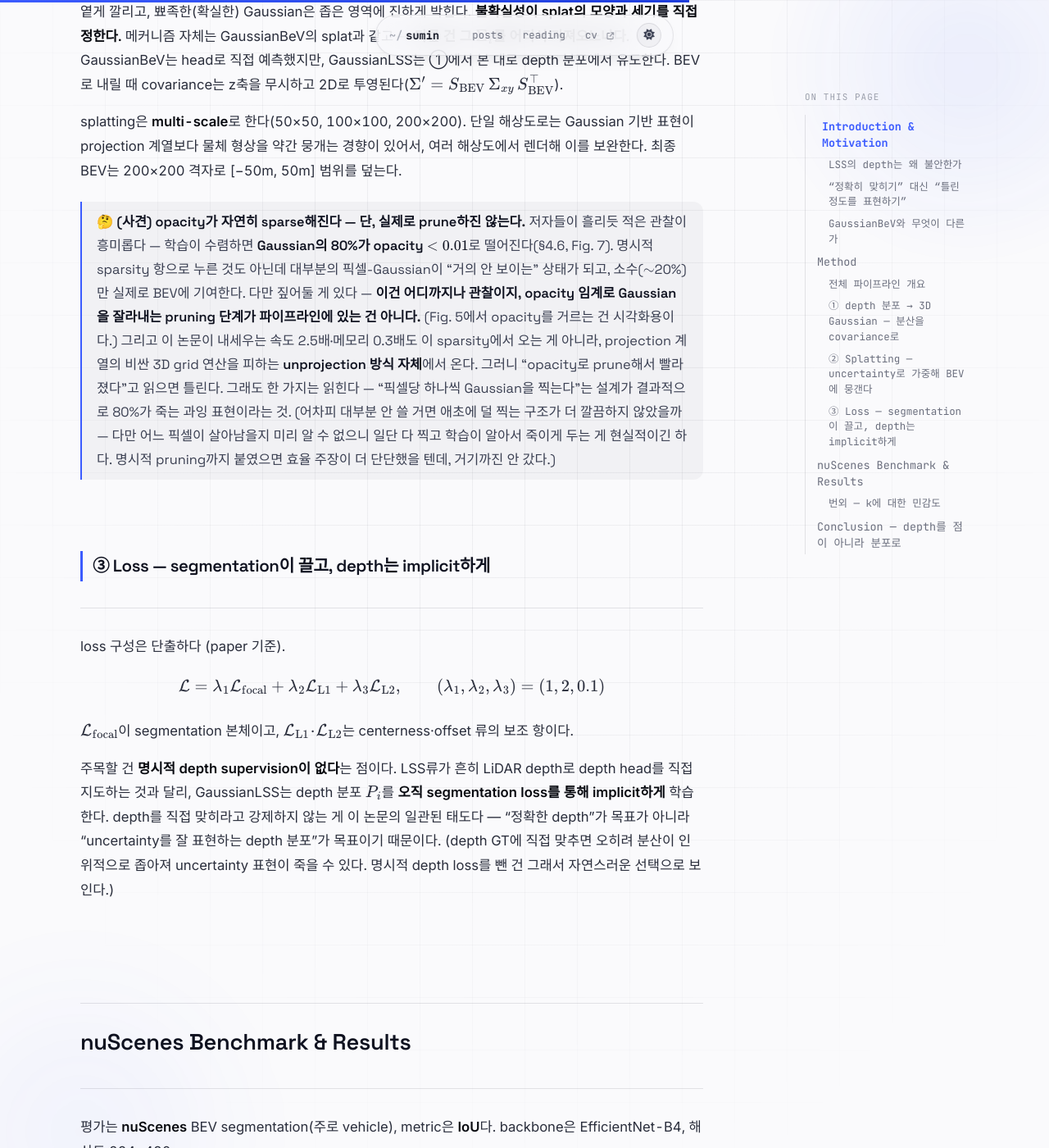
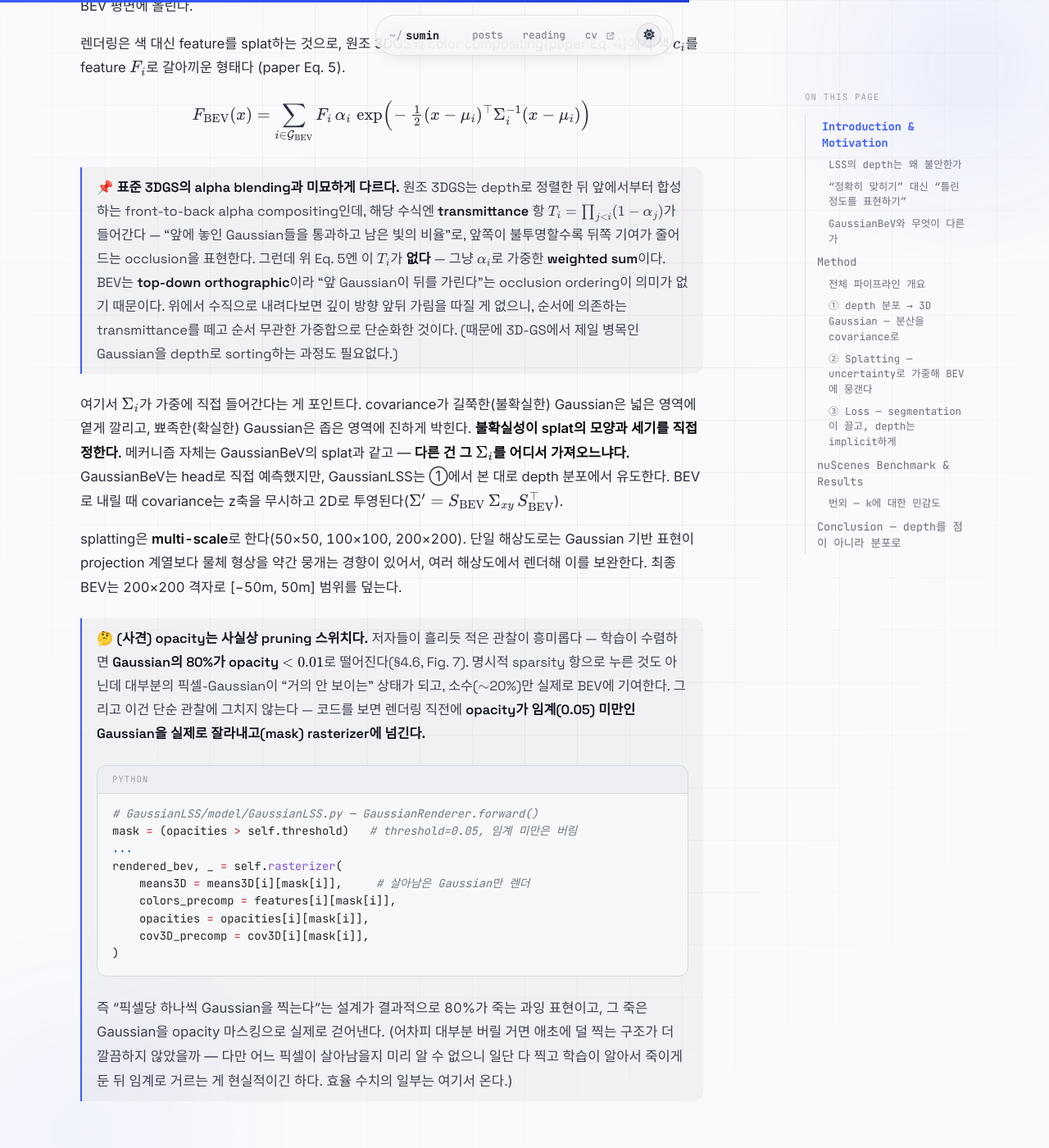
Before and after one commit to sumin1ee/sumin1ee.github.io, a Jekyll site: the page built from _posts/2026-06-10-gaussianlss-paper-review.md, in a window 1280 px wide and 1400 px high, scrolled down 5898 px. Shown: the whole window at 82% size. Built offline with Jekyll 4.4.1, drawn with Linux system fonts in a browser that asks for light colours; some of the changed text lies outside the part shown.

Commit message:
Add code walkthrough to GaussianLSS review; fix opacity pruning claim
Mirror the TopoLogic-style code↔equation mapping that was missing:
- pred_depth(): show mean/covariance derivation matches Eq. 3–4, and
  that error_tolerance²/9 scaling is where the k·σ soft range is
  actually implemented.
- GaussianRenderer: opacity threshold (0.05) masks out Gaussians before
  rasterization — i.e. there IS a real pruning step. Corrects the
  earlier "no pruning" wording, now verified against the official code.

Co-Authored-By: Claude Opus 4.8 (1M context) <noreply@anthropic.com>

````diff
--- a/_posts/2026-06-10-gaussianlss-paper-review.md
+++ b/_posts/2026-06-10-gaussianlss-paper-review.md
@@ -114,6 +114,21 @@ $$
 \mu_{3d} = \sum_i P_i(p)\, p_i^{3d}, \qquad \Sigma = \sum_i P_i(p)\,(p_i^{3d} - \mu_{3d})(p_i^{3d} - \mu_{3d})^\top
 $$
 
+코드(`GaussianLSS/model/GaussianLSS.py`의 `pred_depth()`)도 정확히 이 두 줄이다 — depth를 softmax해 확률을 만들고, 3D 좌표를 그 확률로 가중평균하면 mean, 평균에서의 편차(`delta_3d`)의 외적을 가중합하면 covariance다.
+
+```python
+# GaussianLSS/model/GaussianLSS.py — pred_depth()
+depth_prob = depth.softmax(1)                                   # P_i(p)
+pred_coords_3d = (depth_prob.unsqueeze(-1) * coords_3d).sum(1)   # μ_3d = Σ P_i · p_i^3d
+
+delta_3d = pred_coords_3d.unsqueeze(1) - coords_3d
+cov = (depth_prob[...,None,None] * (delta_3d.unsqueeze(-1) @ delta_3d.unsqueeze(-2))).sum(1)  # Σ
+scale = (self.error_tolerance ** 2) / 9
+cov = cov * scale                                               # k로 covariance 스케일
+```
+
+마지막 두 줄을 눈여겨보자. covariance에 $$\text{(error\_tolerance)}^2/9$$를 곱한다. 앞서 말한 error tolerance 계수 $$k$$가 <strong>여기서 covariance의 크기로 들어간다</strong> — $$/9$$는 $$3\sigma$$ 규약($$(k/3)^2$$)에서 온 것으로, "$$k\sigma$$ 범위를 covariance로 환산"하는 장치다. 즉 $$[\mu-k\sigma, \mu+k\sigma]$$라는 soft 범위가 추상적 비유가 아니라 이 한 줄의 스케일링으로 실제 구현돼 있다.
+
 여기서 $$\Sigma$$가 바로 <strong>depth 불확실성의 3D 번역</strong>이다. depth 분포가 한 bin에 뾰족하게 몰리면 $$p_i^{3d}$$들이 한 점에 모여 $$\Sigma$$가 작아지고, 분포가 넓게 퍼지면 $$p_i^{3d}$$들이 ray를 따라 늘어서 $$\Sigma$$가 그 방향으로 길쭉해진다. 즉 <strong>covariance의 주축이 ray 방향과 정렬</strong>되며, 그 길이가 depth 불확실성의 크기다.
 
 > <strong>📐 잠깐 — covariance가 ray를 따라 길쭉해지는 게 핵심이다.</strong> depth가 불확실한 픽셀에서 진짜 모르는 건 "ray 위 어디냐"이지, ray와 수직인 방향(이미지 평면상 위치)이 아니다. 이미지상 위치는 픽셀 좌표로 이미 정해져 있으니까. 그래서 불확실성은 자연히 <em>ray 방향</em>으로만 퍼지고, $$\Sigma$$도 그 방향으로 늘어난 타원체가 된다. 이게 "object extent를 implicit하게 잡는다"는 주장의 실체다 — 멀리 있어 depth가 모호한 물체일수록 Gaussian이 깊이 방향으로 길게 늘어나, 그 물체가 차지할 법한 범위를 자연스럽게 덮는다. (직접 extent를 regression하는 변형은 ablation에서 1.3%p 더 낮았다. 분포에서 유도하는 쪽이 낫다는 것.)
@@ -138,7 +153,21 @@ $$
 
 splatting은 <strong>multi-scale</strong>로 한다(50×50, 100×100, 200×200). 단일 해상도로는 Gaussian 기반 표현이 projection 계열보다 물체 형상을 약간 뭉개는 경향이 있어서, 여러 해상도에서 렌더해 이를 보완한다. 최종 BEV는 200×200 격자로 [−50m, 50m] 범위를 덮는다.
 
-> 🤔 <strong>(사견) opacity가 자연히 sparse해진다 — 단, 실제로 prune하진 않는다.</strong> 저자들이 흘리듯 적은 관찰이 흥미롭다 — 학습이 수렴하면 <strong>Gaussian의 80%가 opacity $$\lt 0.01$$</strong>로 떨어진다(§4.6, Fig. 7). 명시적 sparsity 항으로 누른 것도 아닌데 대부분의 픽셀-Gaussian이 "거의 안 보이는" 상태가 되고, 소수($$\sim$$20%)만 실제로 BEV에 기여한다. 다만 짚어둘 게 있다 — <strong>이건 어디까지나 관찰이지, opacity 임계로 Gaussian을 잘라내는 pruning 단계가 파이프라인에 있는 건 아니다.</strong> (Fig. 5에서 opacity를 거르는 건 시각화용이다.) 그리고 이 논문이 내세우는 속도 2.5배·메모리 0.3배도 이 sparsity에서 오는 게 아니라, projection 계열의 비싼 3D grid 연산을 피하는 <strong>unprojection 방식 자체</strong>에서 온다. 그러니 "opacity로 prune해서 빨라졌다"고 읽으면 틀린다. 그래도 한 가지는 읽힌다 — "픽셀당 하나씩 Gaussian을 찍는다"는 설계가 결과적으로 80%가 죽는 과잉 표현이라는 것. (어차피 대부분 안 쓸 거면 애초에 덜 찍는 구조가 더 깔끔하지 않았을까 — 다만 어느 픽셀이 살아남을지 미리 알 수 없으니 일단 다 찍고 학습이 알아서 죽이게 두는 게 현실적이긴 하다. 명시적 pruning까지 붙였으면 효율 주장이 더 단단했을 텐데, 거기까진 안 갔다.)
+> 🤔 <strong>(사견) opacity는 사실상 pruning 스위치다.</strong> 저자들이 흘리듯 적은 관찰이 흥미롭다 — 학습이 수렴하면 <strong>Gaussian의 80%가 opacity $$\lt 0.01$$</strong>로 떨어진다(§4.6, Fig. 7). 명시적 sparsity 항으로 누른 것도 아닌데 대부분의 픽셀-Gaussian이 "거의 안 보이는" 상태가 되고, 소수($$\sim$$20%)만 실제로 BEV에 기여한다. 그리고 이건 단순 관찰에 그치지 않는다 — 코드를 보면 렌더링 직전에 <strong>opacity가 임계(0.05) 미만인 Gaussian을 실제로 잘라내고(mask) rasterizer에 넘긴다.</strong>
+>
+> ```python
+> # GaussianLSS/model/GaussianLSS.py — GaussianRenderer.forward()
+> mask = (opacities > self.threshold)   # threshold=0.05, 임계 미만은 버림
+> ...
+> rendered_bev, _ = self.rasterizer(
+>     means3D = means3D[i][mask[i]],     # 살아남은 Gaussian만 렌더
+>     colors_precomp = features[i][mask[i]],
+>     opacities = opacities[i][mask[i]],
+>     cov3D_precomp = cov3D[i][mask[i]],
+> )
+> ```
+>
+> 즉 "픽셀당 하나씩 Gaussian을 찍는다"는 설계가 결과적으로 80%가 죽는 과잉 표현이고, 그 죽은 Gaussian을 opacity 마스킹으로 실제로 걷어낸다. (어차피 대부분 버릴 거면 애초에 덜 찍는 구조가 더 깔끔하지 않았을까 — 다만 어느 픽셀이 살아남을지 미리 알 수 없으니 일단 다 찍고 학습이 알아서 죽이게 둔 뒤 임계로 거르는 게 현실적이긴 하다. 효율 수치의 일부는 여기서 온다.)
 
 <br>
 
@@ -311,6 +340,21 @@ $$
 \mu_{3d} = \sum_i P_i(p)\, p_i^{3d}, \qquad \Sigma = \sum_i P_i(p)\,(p_i^{3d} - \mu_{3d})(p_i^{3d} - \mu_{3d})^\top
 $$
 
+The code (`pred_depth()` in `GaussianLSS/model/GaussianLSS.py`) is exactly these two lines — softmax the depth into probabilities, take the probability-weighted average of the 3D coordinates for the mean, and the probability-weighted sum of outer products of the deviation (`delta_3d`) for the covariance.
+
+```python
+# GaussianLSS/model/GaussianLSS.py — pred_depth()
+depth_prob = depth.softmax(1)                                   # P_i(p)
+pred_coords_3d = (depth_prob.unsqueeze(-1) * coords_3d).sum(1)   # μ_3d = Σ P_i · p_i^3d
+
+delta_3d = pred_coords_3d.unsqueeze(1) - coords_3d
+cov = (depth_prob[...,None,None] * (delta_3d.unsqueeze(-1) @ delta_3d.unsqueeze(-2))).sum(1)  # Σ
+scale = (self.error_tolerance ** 2) / 9
+cov = cov * scale                                               # scale covariance by k
+```
+
+Note the last two lines: the covariance is multiplied by $$\text{(error\_tolerance)}^2/9$$. The error-tolerance coefficient $$k$$ mentioned earlier <strong>enters here as the size of the covariance</strong> — the $$/9$$ comes from the $$3\sigma$$ convention ($$(k/3)^2$$), converting the "$$k\sigma$$ range" into a covariance. So the soft range $$[\mu-k\sigma, \mu+k\sigma]$$ isn't an abstract metaphor; it's implemented by this one scaling line.
+
 $$\Sigma$$ is the <strong>3D translation of depth uncertainty</strong>. If the depth distribution is peaked on one bin, the $$p_i^{3d}$$ cluster to a point and $$\Sigma$$ is small; if it's spread out, the $$p_i^{3d}$$ line up along the ray and $$\Sigma$$ elongates in that direction. So <strong>the covariance's principal axis aligns with the ray</strong>, and its length is the magnitude of the depth uncertainty.
 
 > <strong>📐 A quick aside — the covariance elongating along the ray is the whole point.</strong> For a pixel with uncertain depth, what's truly unknown is "where along the ray," not the direction perpendicular to it (its image-plane position) — that's already fixed by the pixel coordinate. So the uncertainty naturally spreads only along the <em>ray direction</em>, and $$\Sigma$$ becomes an ellipsoid stretched that way. That's the substance behind "captures object extent implicitly" — the farther and more depth-ambiguous the object, the longer the Gaussian stretches in depth, naturally covering the range it might occupy. (A variant that regresses extent directly was 1.3%p lower in the ablation — deriving from the distribution wins.)
@@ -335,7 +379,21 @@ The point is that $$\Sigma_i$$ enters the weighting directly. An elongated (unce
 
 Splatting is done <strong>multi-scale</strong> (50×50, 100×100, 200×200). At a single resolution, Gaussian-based representations tend to distort object shapes a bit more than projection methods, so rendering at several scales compensates. The final BEV is a 200×200 grid covering [−50m, 50m].
 
-> 🤔 <strong>(My take) opacity goes sparse on its own — but it isn't actually pruned.</strong> An observation the authors drop almost in passing is striking — once training converges, <strong>80% of the Gaussians fall to opacity $$\lt 0.01$$</strong> (§4.6, Fig. 7). Without any explicit sparsity penalty, most pixel-Gaussians become "nearly invisible," and only a minority ($$\sim$$20%) actually contribute to the BEV. But one caveat — <strong>this is purely an observation; there is no pruning step in the pipeline that removes low-opacity Gaussians by a threshold.</strong> (The opacity filtering in Fig. 5 is for visualization.) And the paper's headline 2.5× speed / 0.3× memory don't come from this sparsity either — they come from the <strong>unprojection approach itself</strong>, which avoids the expensive 3D-grid operations of projection methods. So reading it as "it got faster by pruning via opacity" is wrong. Still, one thing does come through — that "one Gaussian per pixel" ends up an over-representation where 80% die off. (If most won't be used anyway, wouldn't a structure that stamps fewer to begin with be cleaner? — though, since you can't know in advance which pixels survive, stamping all and letting training kill them off is the pragmatic move. An explicit pruning step would have made the efficiency claim sturdier, but they didn't go there.)
+> 🤔 <strong>(My take) opacity effectively acts as a pruning switch.</strong> An observation the authors drop almost in passing is striking — once training converges, <strong>80% of the Gaussians fall to opacity $$\lt 0.01$$</strong> (§4.6, Fig. 7). Without any explicit sparsity penalty, most pixel-Gaussians become "nearly invisible," and only a minority ($$\sim$$20%) actually contribute to the BEV. And this isn't just an observation — in the code, right before rendering, <strong>Gaussians below an opacity threshold (0.05) are actually masked out and not passed to the rasterizer.</strong>
+>
+> ```python
+> # GaussianLSS/model/GaussianLSS.py — GaussianRenderer.forward()
+> mask = (opacities > self.threshold)   # threshold=0.05; below it is dropped
+> ...
+> rendered_bev, _ = self.rasterizer(
+>     means3D = means3D[i][mask[i]],     # render only the survivors
+>     colors_precomp = features[i][mask[i]],
+>     opacities = opacities[i][mask[i]],
+>     cov3D_precomp = cov3D[i][mask[i]],
+> )
+> ```
+>
+> So "one Gaussian per pixel" ends up an over-representation where 80% die off, and the dead ones are actually swept away by the opacity mask. (If most will be discarded anyway, wouldn't a structure that stamps fewer to begin with be cleaner? — though, since you can't know in advance which pixels survive, stamping all, letting training kill them off, then filtering by threshold is the pragmatic move. Part of the efficiency comes from here.)
 
 <br>
 
````
